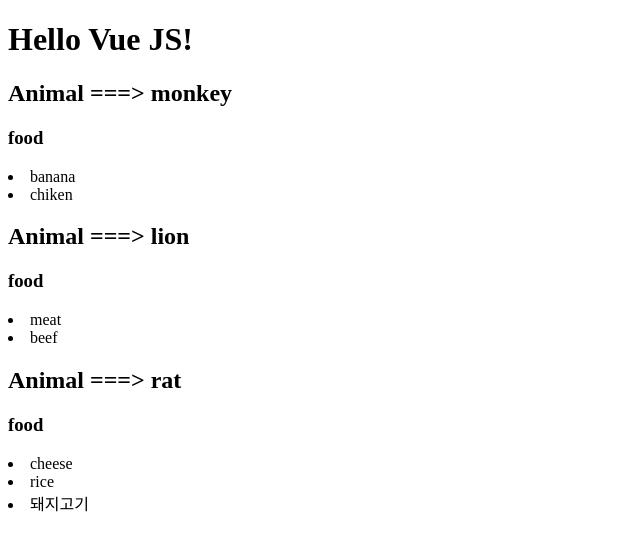
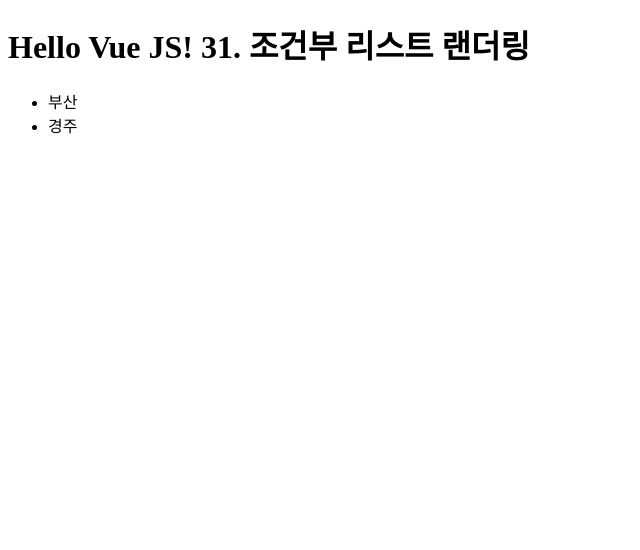
Before and after one commit to 42azimut/sessac_Vue, a Vue app in the folder 04_vueIntro/vue-practice/: page / in a window 1280 px wide. Shown: the top 550 px of the page, without its empty margins (0-640 px from the left). Built offline with nearby package versions, Linux system fonts and the light colour scheme.

Commit message:
32. 조건부 렌더링

```diff
--- a/04_vueIntro/vue-practice/src/App.vue
+++ b/04_vueIntro/vue-practice/src/App.vue
@@ -1,36 +1,13 @@
 <template>
   <div>
-    <h1>Hello Vue JS!</h1>
-    <!--
-    <div>
-      {{ fruites }}
-    </div>
-
-    <div>
-     <ul>
-        <li v-for="(fruit, index) in fruites" :key="index">
-          {{ index + 1 }} - {{ fruit }}
+    <h1>Hello Vue JS! 31. 조건부 리스트 랜더링</h1>
+    <ul>
+      <template v-for="(city, index) in cities" :key="index">
+        <li v-if="city.province === '경상도'">
+          {{ city.name }}
         </li>
-
-        <li v-for="(fruit, index) of fruites" :key="index">
-          {{ index + 1 }} - {{ fruit }}
-        </li>
-
-        <h2 v-for="(value, key, index) in user" :key="key">
-          {{ index + 1 }}. {{ key }} == >> {{ value }}
-        </h2>
-
-        <p v-for="n in 10" :key="n">{{ n }}</p>
-      </ul>
-    </div> -->
-
-    <div v-for="(animal, animalIndex) in animals" :key="animalIndex">
-      <h2>Animal ===> {{ animal.name }}</h2>
-      <h3>food</h3>
-      <li v-for="(food, foodIndex) in animal.favorites" :key="foodIndex">
-        {{ food }}
-      </li>
-    </div>
+      </template>
+    </ul>
   </div>
 </template>
 
@@ -39,20 +16,13 @@
   name: "App",
   data() {
     return {
-      // fruites: ["apple", "banana", "tomato", "melon", "banana", "tomato"],
-      // user: {
-      //   name: "Jayden",
-      //   age: 200,
-      //   job: "realtor",
-      // },
-      animals: [
-        { name: "monkey", size: "medium", favorites: ["banana", "chiken"] },
-        { name: "lion", size: "big", favorites: ["meat", "beef"] },
-        {
-          name: "rat",
-          size: "small",
-          favorites: ["cheese", "rice", "돼지고기"],
-        },
+      cities: [
+        { name: "서울", province: "경기도" },
+        { name: "대전", province: "충청도" },
+        { name: "부산", province: "경상도" },
+        { name: "경주", province: "경상도" },
+        { name: "송도", province: "경기도" },
+        { name: "광주", province: "전라도" },
       ],
     };
   },
```
